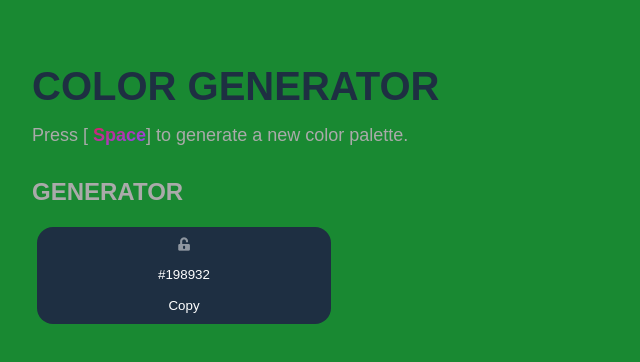
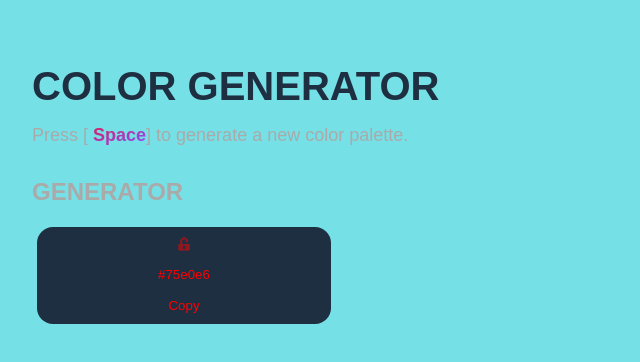
Before and after one commit to Caro-L-dev/Color-generator, a Vue app: page / in a window 1280 px wide. Shown: the top 362 px of the page, without its empty margins (0-640 px from the left). Built offline with nearby package versions, Linux system fonts and the light colour scheme.

Commit message:
:alembic: :construction: chore: Test to put random color in color box

```diff
--- a/src/App.vue
+++ b/src/App.vue
@@ -4,27 +4,32 @@ export default {
     return {
       color: '',
       value: '',
+      styleObject: {
+        backgroundColor: this.getRandomColor(),
+        transition: '0.4s ease-in-out',
+        color: 'red'
+      }
     }
   },
   created: function() {
-    this.changeColor();
-    this.setColor();
+    this.getRandomColor();
 
       document.addEventListener('keydown', event => {
-      if(event.code === 'Space') this.changeColor();
+      if(event.code === 'Space') this.getRandomColor();
     });
   },
    watch: {
      color: function(value) {
-     document.body.style.backgroundColor = value;
+         document.body.style.backgroundColor = value;
+    //  document.getElementsByClassName('color') = value;
      }
    },
   methods: {
-    changeColor: function() {
-    this.color = '#' + Math.floor(Math.random() * 6777215).toString(16);
+    getRandomColor: function() {
+    this.color = '#' + (Math.random().toString(16) + "000000").substring(2,8);
     },
-    setColor: function(newColor) {
-    this.$emit('setColor', newColor);
+    copyHex: function() {
+      document.execCommand("copy");
     }
   }
 };
@@ -37,7 +42,7 @@ export default {
          Press [
           <button
             class="generator-btn"
-            v-on:click="$emit('color-content-change', changeColor())"
+            v-on:click="$emit('color-content-change', getRandomColor())"
           >
           Space
           </button>]
@@ -47,10 +52,14 @@ export default {
       <div class="grid-color-box">
 
         <div class="color">
-          <div class="color-content">
+          <div class="color-content" v-bind:style="styleObject" >
             <button class="lock-toggle fas fa-unlock-alt" />
             <input type="text" class="color-input" :value='color' />
-            <button class="copy-hex">Copy</button>
+            <button class="copy-hex"
+                    v-on:click="$emit('color-content-copy', copyHex())"
+            >
+              Copy
+            </button>
           </div>
         </div>
 
```
